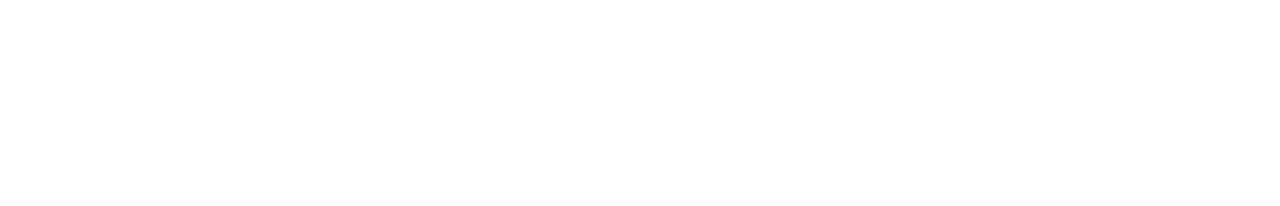
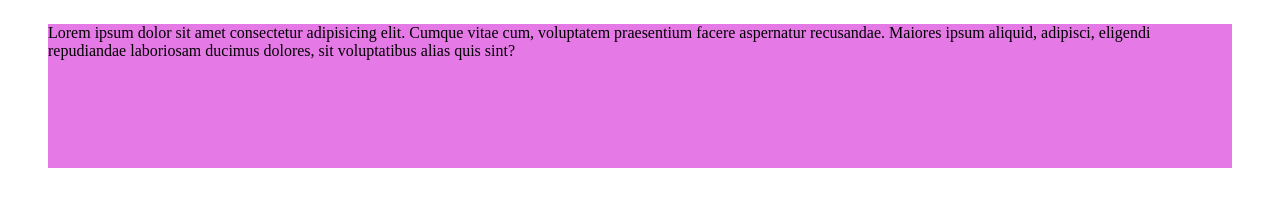
Before and after one commit to alestucci/htmlcss-struttura-wp, a plain HTML site: page index.html in a window 1280 px wide. Drawn offline with Linux system fonts and the light colour scheme.

Commit message:
Inserito Header

```diff
--- a/css/style.css
+++ b/css/style.css
@@ -3,3 +3,15 @@
     padding: 0;
     box-sizing: border-box;
 }
+
+main {
+    width: 74em;
+    margin: 0 auto;
+}
+
+header {
+    margin-top: 1.5em;
+    background-color: #e579e6;
+    width: 100%;
+    height: 9em;
+}
--- a/index.html
+++ b/index.html
@@ -4,10 +4,18 @@
     <meta charset="UTF-8">
     <meta http-equiv="X-UA-Compatible" content="IE=edge">
     <meta name="viewport" content="width=device-width, initial-scale=1.0">
+    <link rel="stylesheet" href="css/style.css">
+
     <title>Struttura</title>
 </head>
 <body>
+    <main>
+        <header>
+           Lorem ipsum dolor sit amet consectetur adipisicing elit. Cumque vitae cum, voluptatem praesentium facere aspernatur recusandae. Maiores ipsum aliquid, adipisci, eligendi repudiandae laboriosam ducimus dolores, sit voluptatibus alias quis sint?
+        </header>
 
+
+    </main>
 
 </body>
 </html>
```
